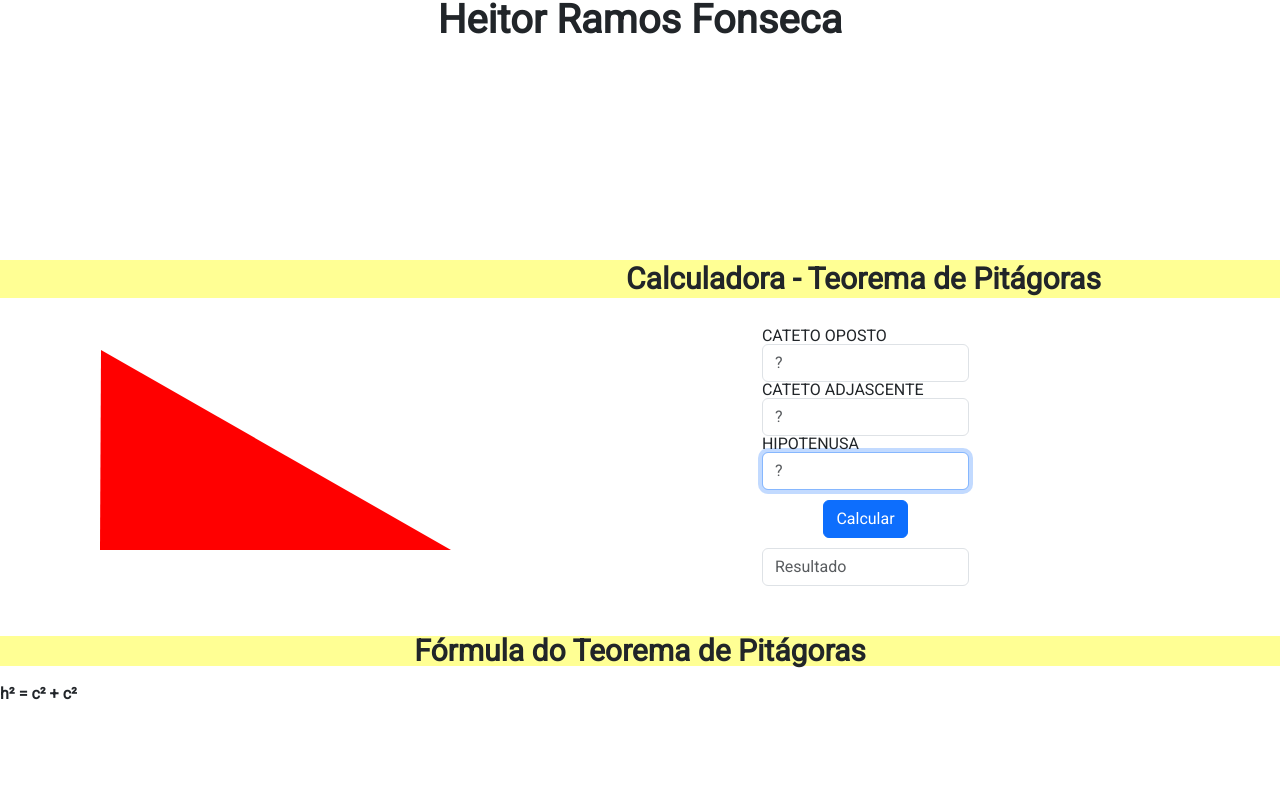
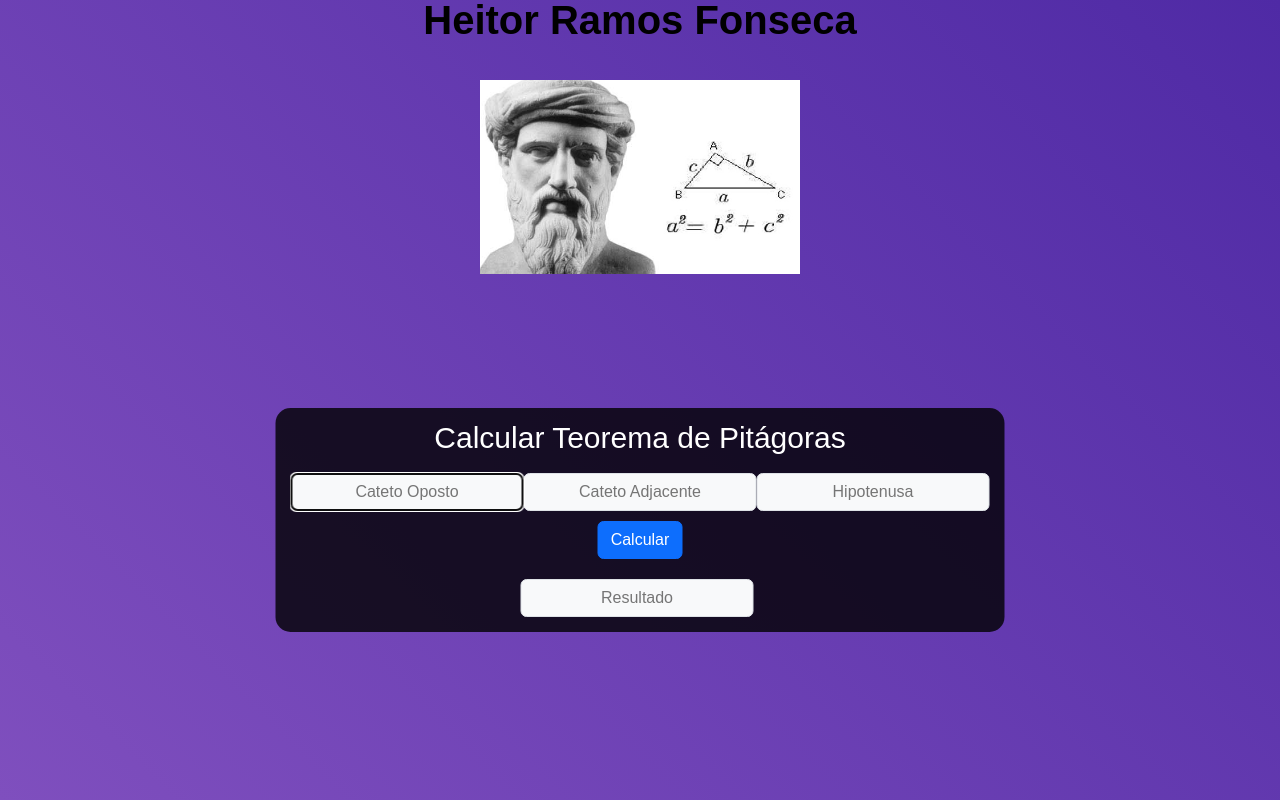
Before and after one commit to HeitorFonseca-dev/Processo-Seletivo-Cromai, a plain HTML site: page index.html in a window 1280 px wide. Drawn offline with nearby package versions, Linux system fonts and the light colour scheme.

Commit message:
atualização bootstrap

```diff
--- a/index.html
+++ b/index.html
@@ -1,5 +1,5 @@
 <!DOCTYPE html>
-<html lang="en">
+<html lang="pt-br">
 
 <head>
     <meta charset="UTF-8">
@@ -14,68 +14,45 @@
     <link href='https://fonts.googleapis.com/css?family=Roboto' rel='stylesheet'>
     <!--Favicon da página-->
     <link rel="shortcut icon" href="images.ico" type="image/x-icon" />
+    <!--javaScript-->
     <script src="https://ajax.googleapis.com/ajax/libs/jquery/2.1.1/jquery.min.js"></script>
     <script src="index.js"></script>
     <title>Calculadora Pitágoras</title>
 </head>
 
 <body>
-    <table>
-        <thead>
-            <div class="cabeçalho">
-                <h1>Heitor Ramos Fonseca</h1>
-            </div>
-            <div class="form-signin">
-                <div class="triangulo">
-                </div>
-            </div>
-            <div class="container px-4 text-center">
-                <div class="row gx-5">
-                    <div class="col">
-                        <td>
-                            <tr>
-                                <div id="calha" class="p-1">Calculadora - Teorema
-                                    de
-                                    Pitágoras</div>
-                            </tr>
-                        </td>
+    <div class="fundo">
+        <h1>Heitor Ramos Fonseca</h1>
+        <img src="Sem título5.png" alt="Pitágoras+Formula">
+        <div class="calculadora">
+            <h2>Calcular Teorema de Pitágoras</i></h2>
+            <table>
+                <tr>
+                    <div input-group mb-3>
+                        <td><input type="text" class="input-group-text" class="opcao" id="inputCatetoOposto"
+                                placeholder="Cateto Oposto" autofocus></td>
                     </div>
-                </div>
-            </div>
-            <div class="d-flex justify-content-center">
-                <div class="form-group col-md-3">
-                    <label for="inputCatetoOposto" class="sr-only">Cateto Oposto</label>
-                    <input type="text" id="inputCatetoOposto" class="form-control" placeholder="?">
-                    <label for="inputCatetoAdjascente" class="sr-only">Cateto Adjascente</label>
-                    <input type="text" id="inputCatetoAdjascente" class="form-control" placeholder="?">
-                    <label for="inputHipotenusa" class="sr-only">Hipotenusa</label>
-                    <input type="text" id="inputHipotenusa" class="form-control" placeholder="?" autofocus="">
-                </div>
-            </div>
-            <div class="d-flex justify-content-center">
-                <div class="text-right">
-                    <button type="button" class="btn btn-primary" onclick="calcular()">Calcular</button>
-                </div>
-            </div>
-            </div>
-            <div class="d-flex justify-content-center">
-                <div class="form-group col-md-3">
-                    <input type="text" id="resultado" class="form-control" placeholder="Resultado">
-                </div>
-            </div>
-            <td>
+                    <div input-group mb-3>
+                        <td><input type="text" class="input-group-text" class="opcao" id="inputCatetoAdjacente"
+                                placeholder="Cateto Adjacente"></td>
+                    </div>
+                    <div input-group mb-3>
+                        <td><input type="text" class="input-group-text" class="opcao" id="inputHipotenusa"
+                                placeholder="Hipotenusa"></button></td>
+                    </div>
+                </tr>
+            </table>
+            <button type="button" id="calcular" class="btn btn-primary">Calcular</button>
+            <table>
                 <tr>
-                    <div id="calha2" class="d-flex justify-content-center"> Fórmula do Teorema de Pitágoras</div>
+                    <td>
+                        <div input-group mb-3>
+                            <input type="text" class="input-group-text" id="resultado" placeholder="Resultado">
+                        </div>
+                    </td>
                 </tr>
-            </td>
-        </thead>
-    </table>
-
-    <p class="formula-pitagoras">
-        h² = c² + c²
-    </p>
-
-
+            </table>
+        </div>
 </body>
 
 </html>
--- a/index.js
+++ b/index.js
@@ -1,11 +1,27 @@
 
-    function calcular(CatetoOposto) {
-        var valorHipotenusa = document.getElementById("inputHipotenusa").value;
-        var valorCatetoOposto = document.getElementById("inputCatetoOposto").value;
-        var valorCatetoAdjascente = document.getElementById("inputCatetoAdjascente").value;
+function calcular() {
+    let valorHipotenusa = document.getElementById("inputHipotenusa").value;
+    let valorCatetoOposto = document.getElementById("inputCatetoOposto").value;
+    let valorCatetoAdjacente = document.getElementById("inputCatetoAdjacente").value;
 
-        valorHipotenusa = Math.hypot(valorCatetoOposto, valorCatetoAdjascente,valorHipotenusa);
+    valorHipotenusa = valorHipotenusa ? valorHipotenusa : 1.0;
+    valorCatetoOposto = valorCatetoOposto ? valorCatetoOposto : 1.0;
+    valorCatetoAdjacente = valorCatetoAdjacente ? valorCatetoAdjacente : 1.0;
 
-        document.getElementById("resultado").value = valorHipotenusa;
+    fetch('http://127.0.0.1:5000/hipotenusa/' + parseFloat(valorCatetoAdjacente).toFixed(1) + '/' + parseFloat(valorCatetoOposto).toFixed(1) + '/' + parseFloat(valorHipotenusa).toFixed(1) + '/')
+        .then((response) => response.json())
+        .then((data) => document.getElementById("resultado").value = data);
+}
 
+$(document).on("click", "#calcular", function () {
+
+    var quantidadePreenchido = $('.opcao:text').filter(function (input) {
+        return $(this).val() != "";
+    }).length;
+
+    if (quantidadePreenchido != 2) {
+        alert("Preencha dois campos");
+    } else {
+        calcular();
     }
+});
--- a/style.css
+++ b/style.css
@@ -1,54 +1,36 @@
 body{
     font-family: "Roboto";
 }
-.cabeçalho {
+h1 {
     text-align: center;
     margin: 0 auto;
     display: block;
     font-size: 40px;
     font-weight: bold;
+    color: black;
 }
 
-#painel-superior{
-    margin-top: 0;
-    margin-bottom: 0;
-    font-size: 16px;
-    color: inherit;
+.fundo{
+    background-image: linear-gradient(45deg, rgb(127, 79, 190), rgb(79, 42, 165));
+    height: 100vh;
+    color: white;
+    font-family: Arial, Helvetica, sans-serif;
+    text-align: center;
 }
 
-#calha{
-    background-color:rgba(255, 255, 0, 0.418);
-    width: 100%;
-    margin: 20px 0 30px;
-    text-align: center;
-    font-size: 30px;
-    position: static;
-    font-weight: bold;
+img{
+    margin: 40px 0 30px;
+    width: 25%;
 }
 
 
-.triangulo {
-    content: "";
-    vertical-align: middle;
-    margin: 110px 0 0 100px;
-    width: 0;
-    height: 0;
-    float: left;
-    border-left: 1px solid transparent;
-    border-right: 350px solid transparent;
-    border-bottom: 200px solid red;
-
-}
 
 h2 {
     margin: 0 0 20px 0;
+    font-size: 30px;
 }
 
-.form-signin {
-    text-align: center;
-    margin: 200px auto;
 
-}
 
 input {
     padding: 10px;
@@ -61,32 +43,25 @@ button {
 
 }
 
-form label {
-    padding: 10px;
-    font-weight: bold;
+.calculadora{
+    position: absolute;
+    background-color: rgba(0, 0, 0, 0.8);
+    top: 50%;
+    margin: 120px auto;
+    border-radius: 10px;
+    left: 50%;
+    transform: translate(-50%,-50%);
+    border-radius: 15px;
+    padding: 15px;
 }
 
-label {
-    text-transform: uppercase;
+#botao:hover{
+    background-color: blue;
+    cursor: pointer;
 }
 
-.resultado {
+#resultado{
+    margin-left: 230px;
+    margin-top: 10px;
     text-align: center;
-    margin: 0 auto;
-    display: block;
-    padding: 50px;
 }
-
-#calha2{
-    background-color:rgba(255, 255, 0, 0.418);
-    width: 100%;
-    margin: 50px 0 20px;
-    text-align: center;
-    font-size: 30px;
-    font-weight: bold;
-}
-
-.formula-pitagoras{
-    font-weight: bold;
-    font-size: 16px;
-}
```
Also changed, not shown: Scripts.txt (added), Sem título5.png (added).
